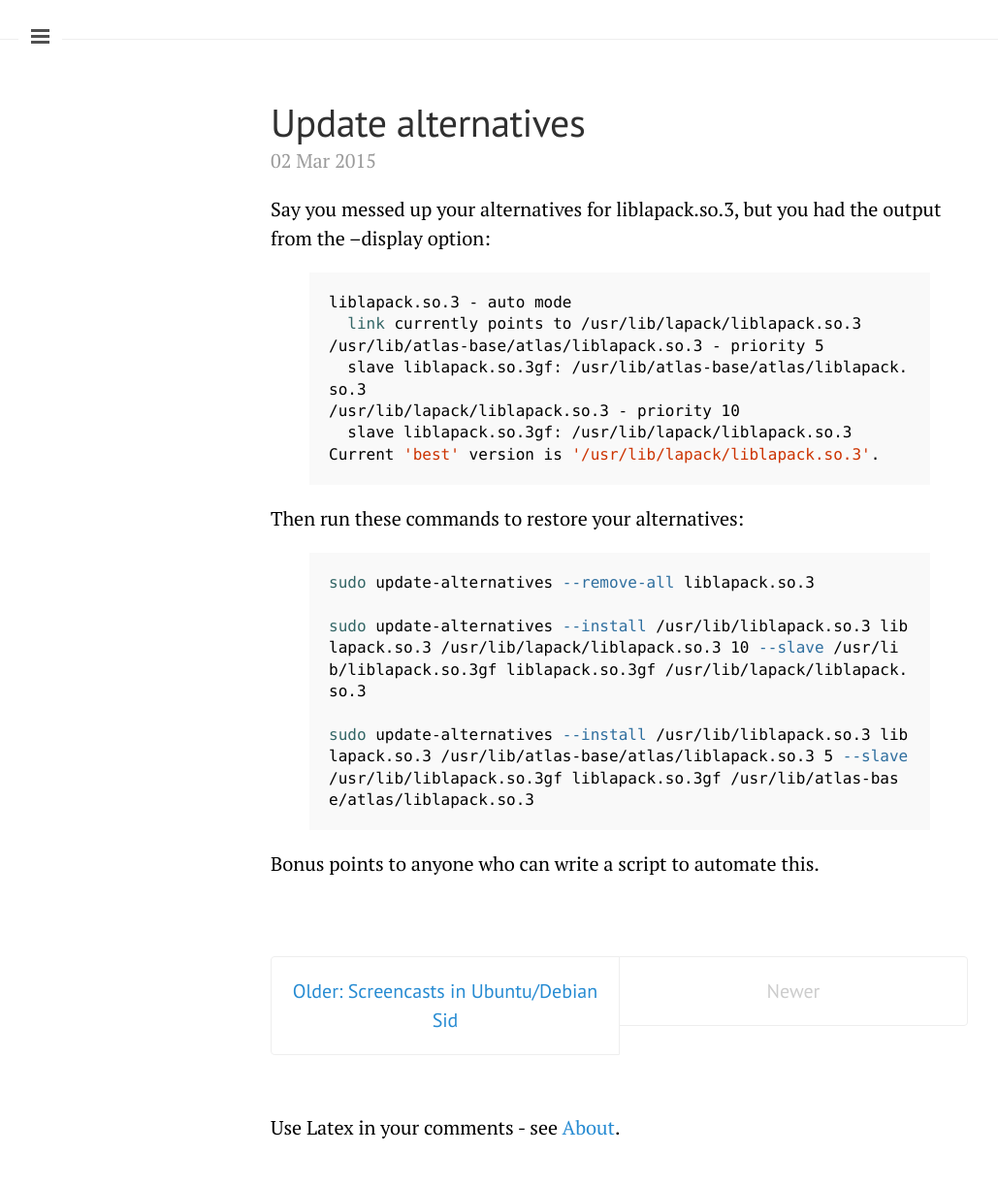
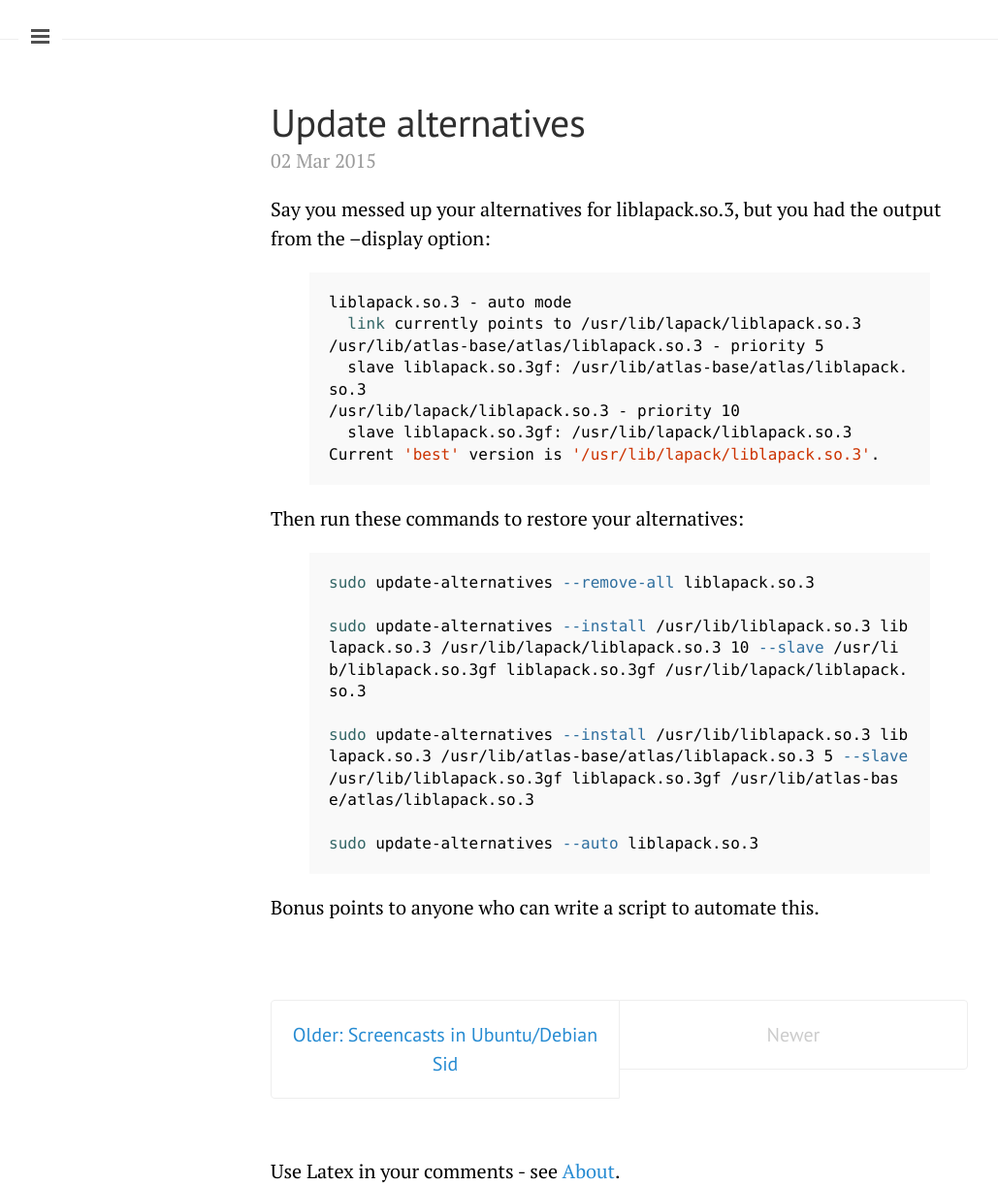
Before and after one commit to texasflood/texasflood.github.io.b, a Jekyll site: the page built from _posts/2015-03-02-update-alternatives.md, in a window 1280 px wide. Shown: the whole page at 97% size, without its empty margins (1-1030 px from the left). Built offline with Jekyll 4.4.1, drawn with Linux system fonts in a browser that asks for light colours; Markdown is read by kramdown in place of the engine named in the settings; comment, search, counter and statistics services are not loaded; before the commit the page ends 1178 px from its top, so only the background shows below that.

Commit message:
Added extra line to set choice for liblapack explicitly

```diff
--- a/_posts/2015-03-02-update-alternatives.md
+++ b/_posts/2015-03-02-update-alternatives.md
@@ -23,6 +23,8 @@ sudo update-alternatives --remove-all liblapack.so.3
 sudo update-alternatives --install /usr/lib/liblapack.so.3 liblapack.so.3 /usr/lib/lapack/liblapack.so.3 10 --slave /usr/lib/liblapack.so.3gf liblapack.so.3gf /usr/lib/lapack/liblapack.so.3
 
 sudo update-alternatives --install /usr/lib/liblapack.so.3 liblapack.so.3 /usr/lib/atlas-base/atlas/liblapack.so.3 5 --slave /usr/lib/liblapack.so.3gf liblapack.so.3gf /usr/lib/atlas-base/atlas/liblapack.so.3
+
+sudo update-alternatives --auto liblapack.so.3
 {% endhighlight %}
 
 Bonus points to anyone who can write a script to automate this.
```
